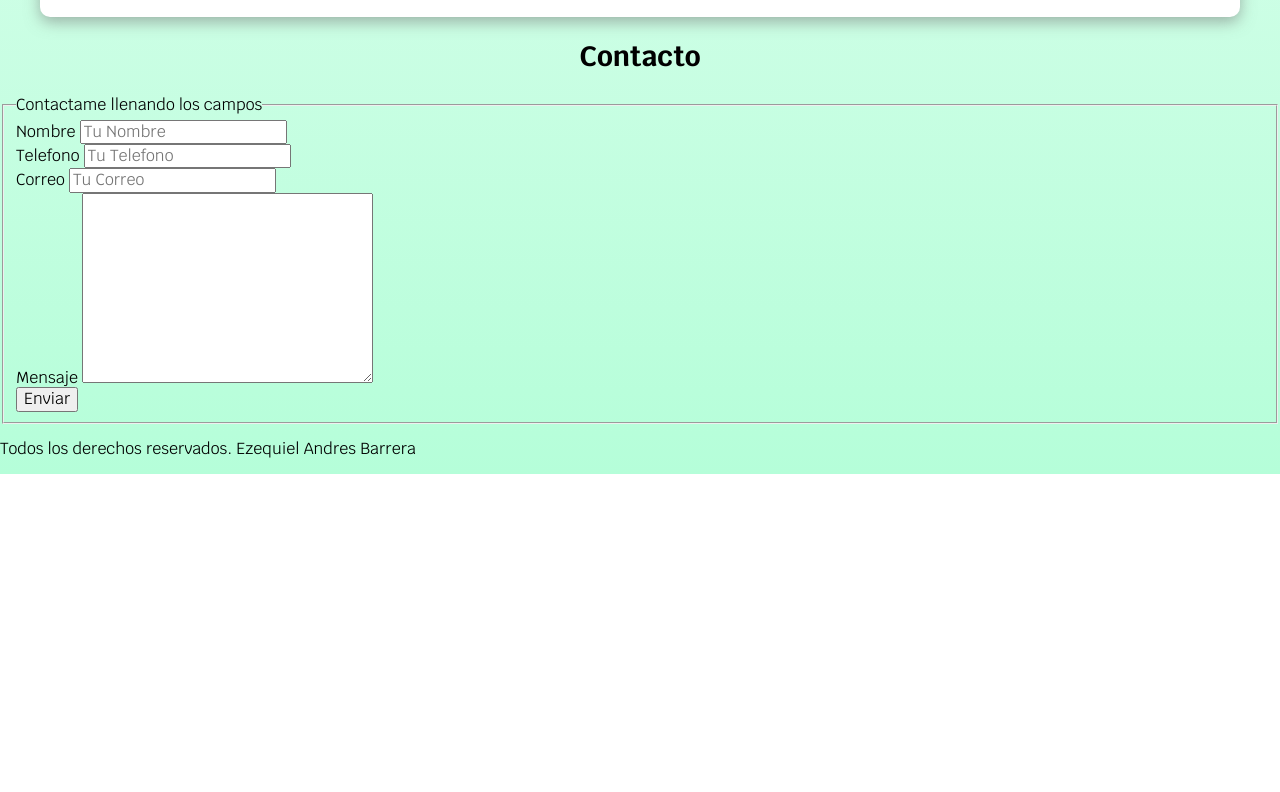
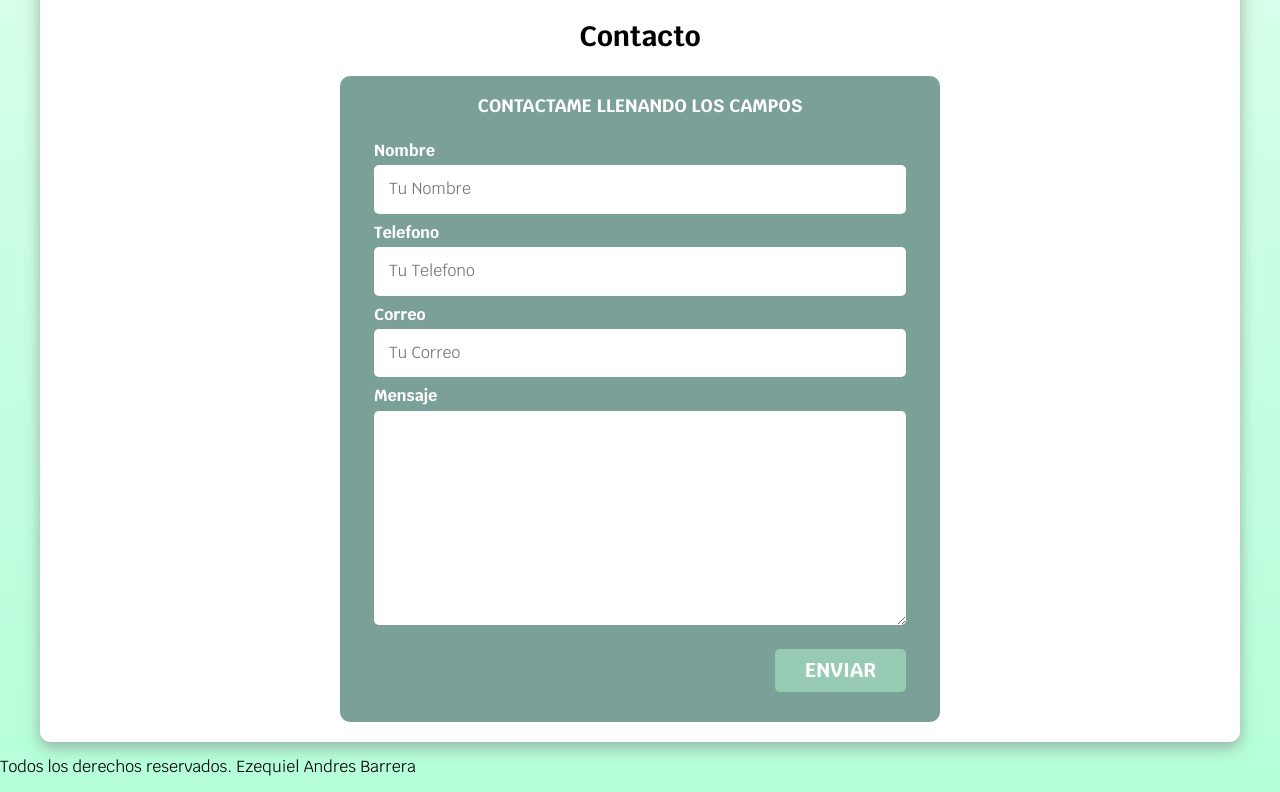
Before and after one commit to Ezequiel-Barrera/proyecto_freelancer, a plain HTML site: page index.html in a window 1280 px wide. Shown: the part 1072-1864 px from the top of the page. Before the commit the page ends 1546 px from the top, so only its background shows below. Drawn offline with Linux system fonts and the light colour scheme.

Commit message:
estilos con CC3 al formulario

```diff
--- a/css/styles.css
+++ b/css/styles.css
@@ -28,7 +28,7 @@ body {
 }
 
 .boton {
-    background-color: var(--secundario);
+    background-color: var(--primario);
     color: #fff;
     padding: 1rem 3rem;
     margin-top: 1rem;
@@ -37,14 +37,19 @@ body {
     text-transform: uppercase;
     font-weight: 700;
     border-radius: .5rem;
-    width: 80½;
+    width: 80%;
     text-align: center;
+    border: none;
 }
 
 @media (min-width: 768px)  {
     .boton {
         width: auto;
     }
+}
+
+.boton:hover {
+    cursor: pointer;
 }
 
 .sombra {
@@ -84,6 +89,25 @@ h1,h2,h3 {
 .titulo span {
     font-size: 2rem;
     color: var(--cinto);
+}
+
+/* Utilidades */
+.w-sm-100 {
+    width: 100%;
+}
+
+@media (min-width: 768px)  {
+    .w-sm-100 {
+        width: auto;
+    }
+}
+
+.flex {
+    display: flex;
+}
+
+.alinear-derecha {
+    justify-content: flex-end;
 }
 
 /* Navegacion Principal */
@@ -148,6 +172,7 @@ h1,h2,h3 {
 }
 
 /* Servicios */
+@media (min-width: 768px)  {
     .servicios {
         display: grid;
         grid-template-columns: repeat(3, 1fr);
@@ -161,6 +186,7 @@ h1,h2,h3 {
             =
             grid: 200px 800px / 300px 300px; */
         column-count: 1rem;
+    }
 }
 
 .servicio {
@@ -187,3 +213,47 @@ h1,h2,h3 {
     justify-content: space-evenly;
     align-items: center;
 }
+
+/* Contatco */
+.formulario {
+    background-color: var(--secundario);
+    width: min( 60rem, 100% ); /* utilizar el valor mas pequeño */
+    margin: 0 auto;
+    padding: 2rem;
+    border-radius: 1rem;
+}
+
+.formulario fieldset {
+    border: none;
+}
+
+.formulario legend {
+    text-align: center;
+    font-size: 1.8rem;
+    text-transform: uppercase;
+    font-weight: 700;
+    margin-bottom: 2rem;
+    color: #fff;
+}
+
+.contenedor-campos {
+
+}
+
+.campo {
+    margin-bottom: 1rem;
+}
+
+.campo label {
+    color: #fff;
+    font-weight: 700;
+    margin-bottom: .5rem;
+    display: block;
+}
+
+.input-text {
+    width: 100%;
+    border: none;
+    padding: 1.5rem;
+    border-radius: .5rem;
+}
--- a/index.html
+++ b/index.html
@@ -87,34 +87,36 @@
                 <p>Lorem ipsum, dolor sit amet consectetur adipisicing elit. Consequatur voluptate vitae totam nam ullam velit</p>
             </section>
         </div>
-    </main>
         <section>
             <h2>Contacto</h2>
-        <form action="">
+            <form class="formulario">
                 <fieldset>
                     <legend>Contactame llenando los campos</legend>
-                <div>
+                    <div class="contenedor-campos">
+                        <div class="campo">
                             <label for="">Nombre</label>
-                    <input type="text" name="" id="" placeholder="Tu Nombre">
+                            <input class="input-text" type="text" name="" id="" placeholder="Tu Nombre">
                         </div>
-                <div>
+                        <div class="campo">
                             <label for="">Telefono</label>
-                    <input type="tel" name="" id="" placeholder="Tu Telefono">
+                            <input class="input-text" type="tel" name="" id="" placeholder="Tu Telefono">
                         </div>
-                <div>
+                        <div class="campo">
                             <label for="">Correo</label>
-                    <input type="email" name="" id="" placeholder="Tu Correo">
+                            <input class="input-text" type="email" name="" id="" placeholder="Tu Correo">
                         </div>
-                <div>
+                        <div class="campo">
                             <label for="">Mensaje</label>
-                    <textarea name="" id="" cols="30" rows="10"></textarea>
+                            <textarea class="input-text" name="" id="" cols="30" rows="10"></textarea>
                         </div>
-                <div>
-                    <input type="submit" value="Enviar" name="" id="">
+                    </div>
+                    <div class="alinear-derecha flex">
+                        <input class="boton w-sm-100" type="submit" value="Enviar" name="" id="">
                     </div>
                 </fieldset>
             </form>
         </section>
+    </main>
     <footer>
         <p>Todos los derechos reservados. Ezequiel Andres Barrera</p>
     </footer>
```
Lines whose indentation alone changed are shown as unchanged.
